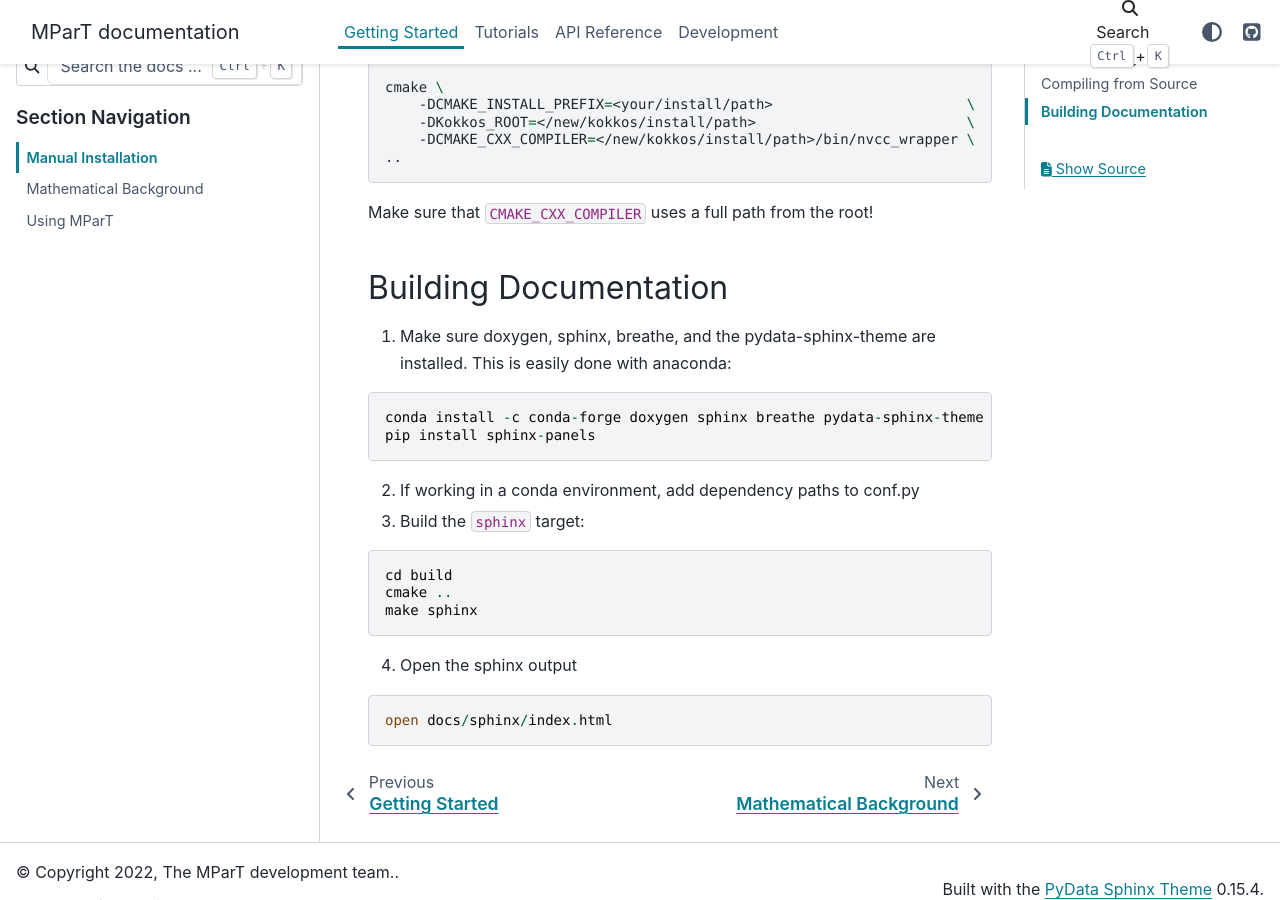
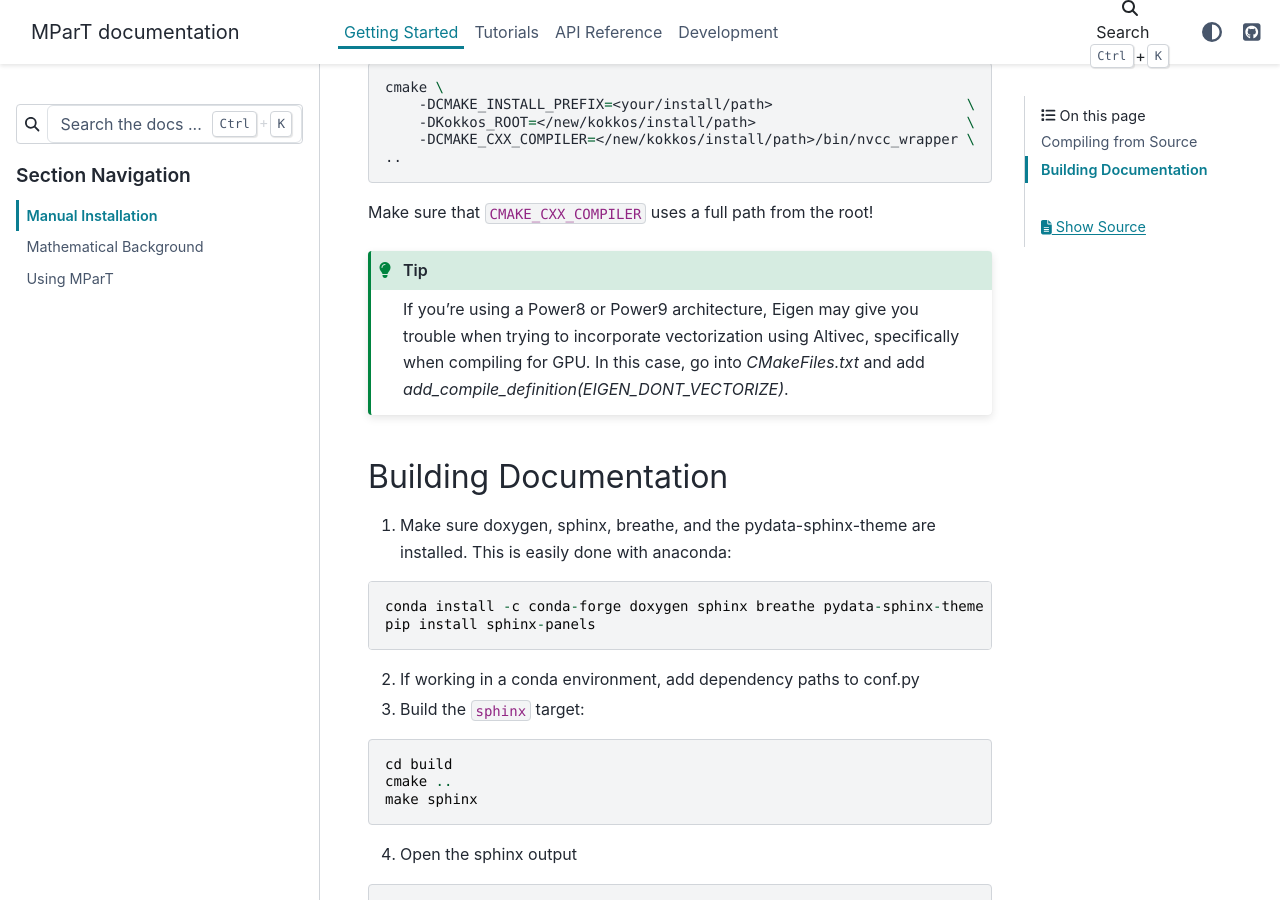
Before and after one commit to MeasureTransport/MParT, a Sphinx documentation site: the page built from docs/source/getting_started/installation.rst, in a window 1280 px wide and 900 px high, scrolled down 2684 px. Built offline with Sphinx 7.4.7 and the PyData theme 0.15.4, drawn with Linux system fonts in a browser that asks for light colours; pages that are not in the unit, such as notebooks, are missing from menus; some of the changed lines change nothing that is shown.

Commit message:
Fix Issue #54

```diff
--- a/docs/source/getting_started/installation.rst
+++ b/docs/source/getting_started/installation.rst
@@ -59,13 +59,13 @@
 
 Compiling with Julia Bindings
 ^^^^^^^^^^^^^^^^^^^^^^^^^^^^^^
-By default, MParT will look for Julia during configuration and will attempt to build the Julia bindings if the Julia `CxxWrap` package is installed.   To install `CxxWrap`, run the following command in your Julia prompt:
+By default, MParT will look for Julia during configuration and will attempt to build the Julia bindings if the Julia :code:`CxxWrap` package is installed.   To install :code:`CxxWrap`, run the following command in your Julia prompt:
 
 .. code-block:: julia
 
     import Pkg; Pkg.add("CxxWrap")
 
-If you have Julia installed, but CMake was not able to find it during MParT configuration, you may need to manually specify :code:`JULIA_EXE` variable during configuration.  For example, adding :code:`-DJULIA_EXE=~/opt/anaconda3/envs/mpart/bin/julia` will tell CMake to use the Julia executable installed by anaconda in the `mpart` conda environment.
+If you have Julia installed, but CMake was not able to find it during MParT configuration, you may need to manually specify :code:`JULIA_EXE` variable during configuration.  For example, adding :code:`-DJULIA_EXE=~/opt/anaconda3/envs/mpart/bin/julia` will tell CMake to use the Julia executable installed by anaconda in the :code:`mpart` conda environment.
 
 To prevent the Julia bindings from being compiled, even if Julia and CxxWrap are found, set :code:`MPART_JULIA=OFF` during the CMake configuration.
 
@@ -99,6 +99,9 @@
 
 Make sure that :code:`CMAKE_CXX_COMPILER` uses a full path from the root!
 
+.. tip::
+   If you're using a Power8 or Power9 architecture, Eigen may give you trouble when trying to incorporate vectorization using Altivec, specifically when compiling for GPU. In this case, go into `CMakeFiles.txt` and add `add_compile_definition(EIGEN_DONT_VECTORIZE)`.
+
 Building Documentation
 ----------------------
 
```
